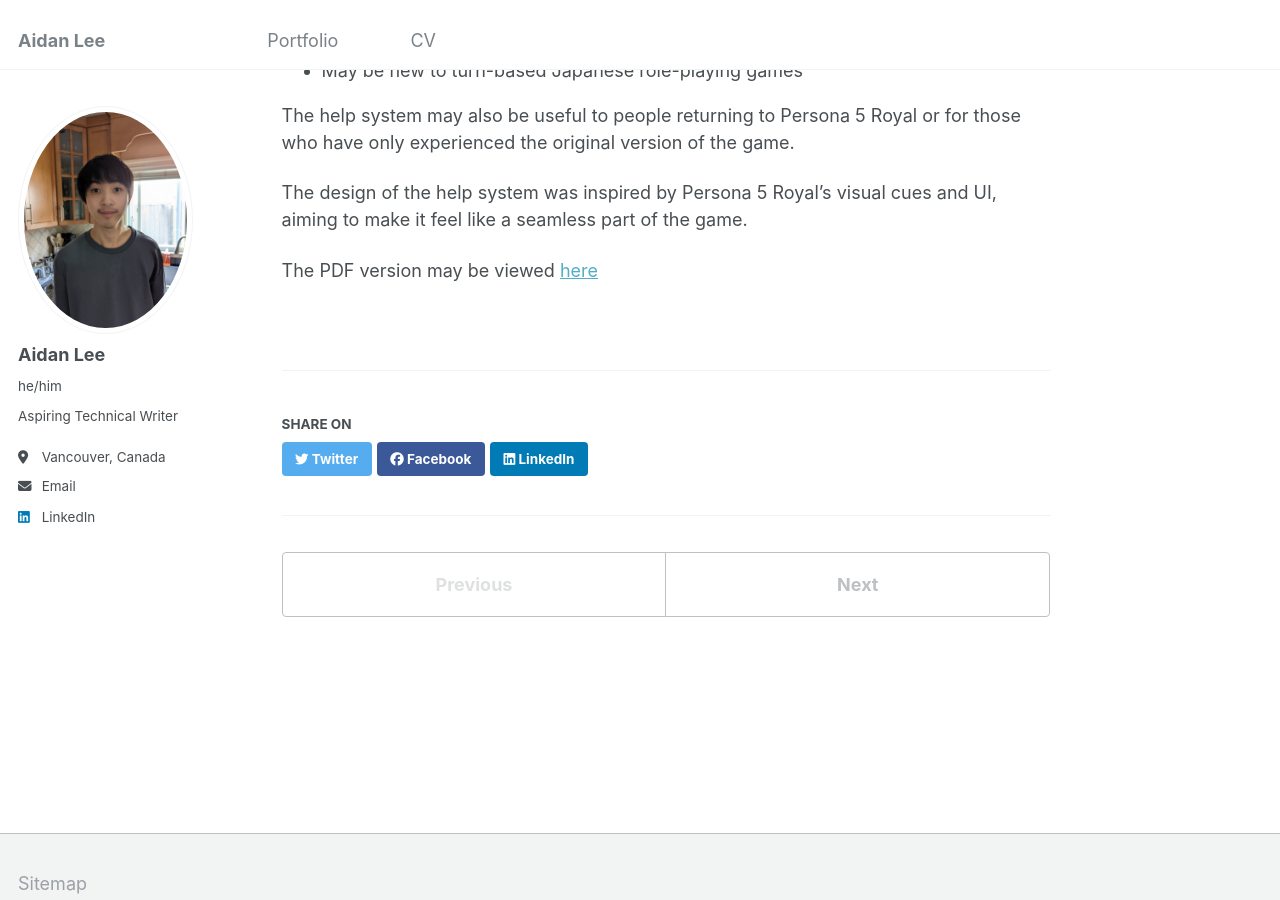
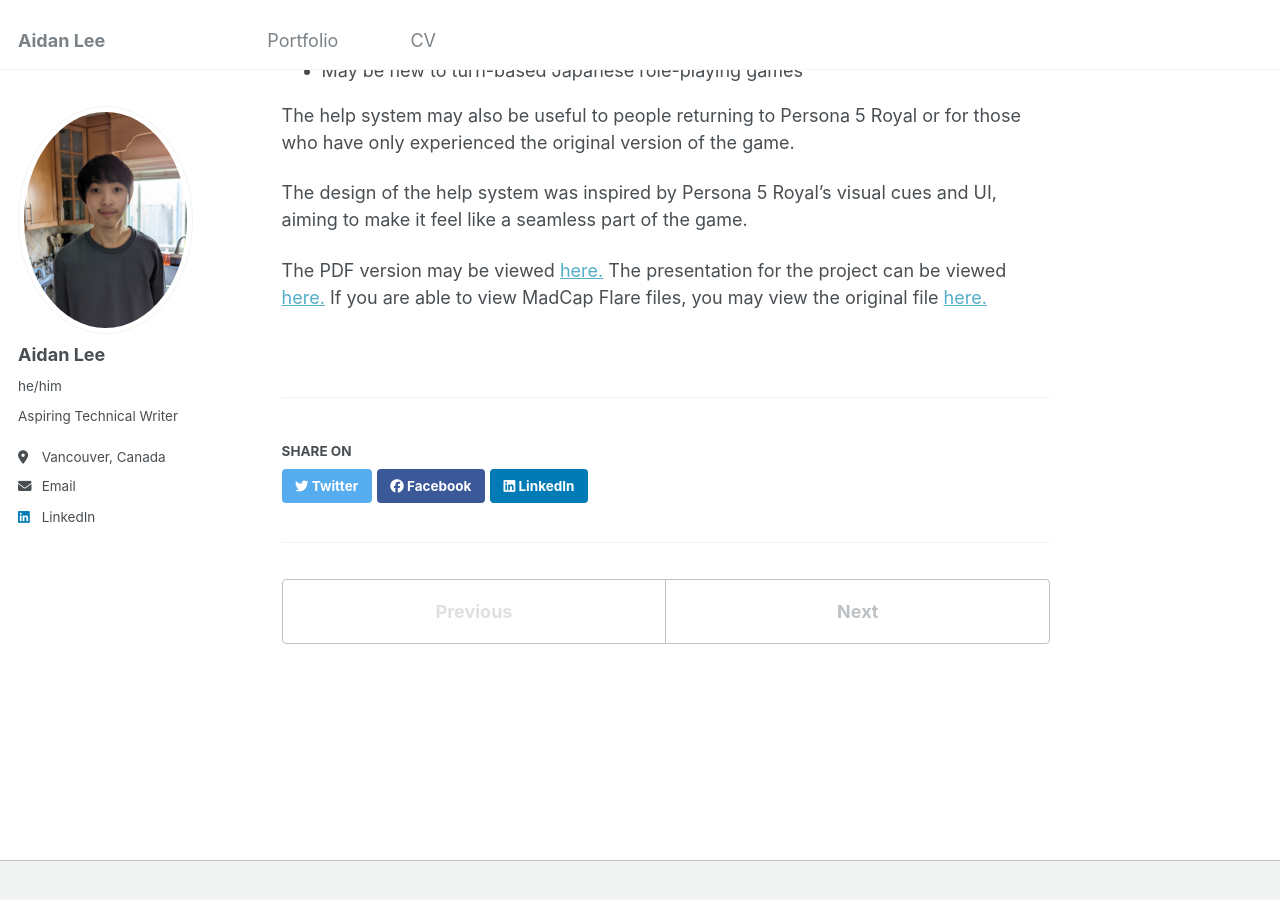
Before and after one commit to aidanmlee/aidanmlee.github.io, a Jekyll site: the page built from _portfolio/portfolio-1.md, in a window 1280 px wide and 900 px high, scrolled down 968 px. Built offline with Jekyll 4.4.1, drawn with Linux system fonts in a browser that asks for light colours.

Commit message:
added presentation link

```diff
--- a/_portfolio/portfolio-1.md
+++ b/_portfolio/portfolio-1.md
@@ -15,4 +15,6 @@ The help system may also be useful to people returning to Persona 5 Royal or for
 
 The design of the help system was inspired by Persona 5 Royal's visual cues and UI, aiming to make it feel like a seamless part of the game.
 
-The PDF version may be viewed [here](/files/Persona5PDF.pdf)
+The PDF version may be viewed [here.](/files/Persona5PDF.pdf)
+The presentation for the project can be viewed [here.](https://drive.google.com/file/d/1v2sUBNXHkOo29Kulj-IaohZ5evNTxexx/view?usp=sharing)
+If you are able to view MadCap Flare files, you may view the original file [here.](/files/Persona5Royal.flprjzip)
```
Also changed, not shown: 1 other file.
